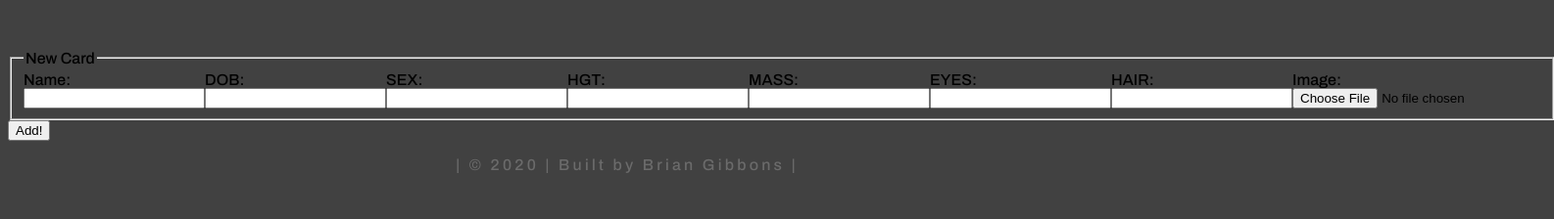
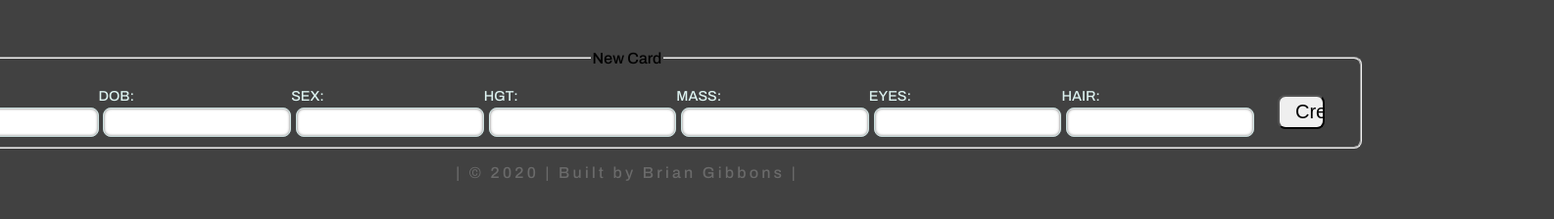
Before and after one commit to gibbi03/StarWarsCards, a plain HTML site: page cards.html in a window 1280 px wide. Shown: the part 94-318 px from the top of the page at 98% size, 1586 px wide, since content can reach past the window. Drawn offline with Linux system fonts and the light colour scheme; no server answers.

Commit message:
created form

```diff
--- a/cards.html
+++ b/cards.html
@@ -65,45 +65,44 @@
     <form class="newcardform" id="newcardform">
         <fieldset>
             <legend>New Card</legend>
-                <div class="form line">
-                    <label for="name">Name: </label>
-                    <input type="text" name="name" id="name" required>
+                <div class="formline">
+                    <label class="two" for="name">Name: </label>
+                    <input class="box" type="text" name="name" id="name" required>
                 </div>
-                <div class="form line">
-                    <label for="DOB">DOB: </label>
-                    <input type="text" name="DOB" id="DOB" required>
+                <div class="formline">
+                    <label class="two" for="DOB">DOB: </label>
+                    <input class="box" type="text" name="DOB" id="DOB" required>
                 </div>
-                <div class="form line">
-                    <label for="SEX">SEX: </label>
-                    <input type="text" name="SEX" id="SEX" required>
+                <div class="formline">
+                    <label class="two" for="SEX">SEX: </label>
+                    <input class="box" type="text" name="SEX" id="SEX" required>
                 </div>
-                <div class="form line">
-                    <label for="HGT">HGT: </label>
-                    <input type="text" name="HGT" id="HGT" required>
+                <div class="formline">
+                    <label class="two" for="HGT">HGT: </label>
+                    <input class="box" type="text" name="HGT" id="HGT" required>
                 </div>
-                <div class="form line">
-                    <label for="MASS">MASS: </label>
-                    <input type="text" name="MASS" id="MASS" required>
+                <div class="formline">
+                    <label class="two" for="MASS">MASS: </label>
+                    <input class="box" type="text" name="MASS" id="MASS" required>
                 </div>
-                <div class="form line">
-                    <label for="EYES">EYES: </label>
-                    <input type="text" name="EYES" id="EYES" required>
+                <div class="formline">
+                    <label class="two" for="EYES">EYES: </label>
+                    <input class="box" type="text" name="EYES" id="EYES" required>
                 </div>
-                <div class="form line">
-                    <label for="HAIR">HAIR: </label>
-                    <input type="text" name="HAIR" id="HAIR" required>
+                <div class="formline">
+                    <label class="two" for="HAIR">HAIR: </label>
+                    <input class="box" type="text" name="HAIR" id="HAIR" required>
                 </div>
-                <div class="form line">
-                    <label for="image">Image: </label>
+                <!--<div class="formline">
+                    <label class="two" for="image">Image: </label>
                     <input type="file" name="image" id="image" required>
+                </div>-->
+                <div class="formline">
+                    <input class="button" type="submit" value="Create">
                 </div>
         </fieldset>
-        <div class="formline">
-            <input type="submit" value="Add!">
-        </div>
 
     </form>
-
 </body>
 
 <footer>
--- a/sw.css
+++ b/sw.css
@@ -158,12 +158,58 @@ header h1 {
 /* New Card*/
 
 legend {
+    text-align: center;
+}
+
+.two {
+    display: block;
+    padding-top: 1rem;
+}
+
+label {
+   font-size: .9rem;
+   color: #DCF2F0;
+   padding-bottom: .25rem;
+}
+
+.button {
+    border-radius: .5rem;
+    font-size: 1.25rem;
+    padding: .25rem 1rem;
+    width: 50%;
+    margin: 1.5rem auto .5rem;
+
+}
+
+.box {
+    color: black;
+    border: .25px solid #CBE1E0;
+    background-color: #ffffff;
+    border-radius: .5rem;
+    padding: .4rem;
+    margin-left: .3rem;
+    box-shadow: 0 0 3px rgba(0, 0, 0, 0.568) inset;
+
+}
+
+.formline {
+    margin: 0 auto;
+    display: flex;
+    flex-direction: column;
+    justify-content: center;
 }
 
 fieldset {
     display: flex;
+    justify-content: center;
+    width: 20rem;
+    border-radius: .5rem;
 }
 
+form {
+    display: flex;
+    justify-content: center;
+}
 
 
 /*----------FOOTER----------*/
```
